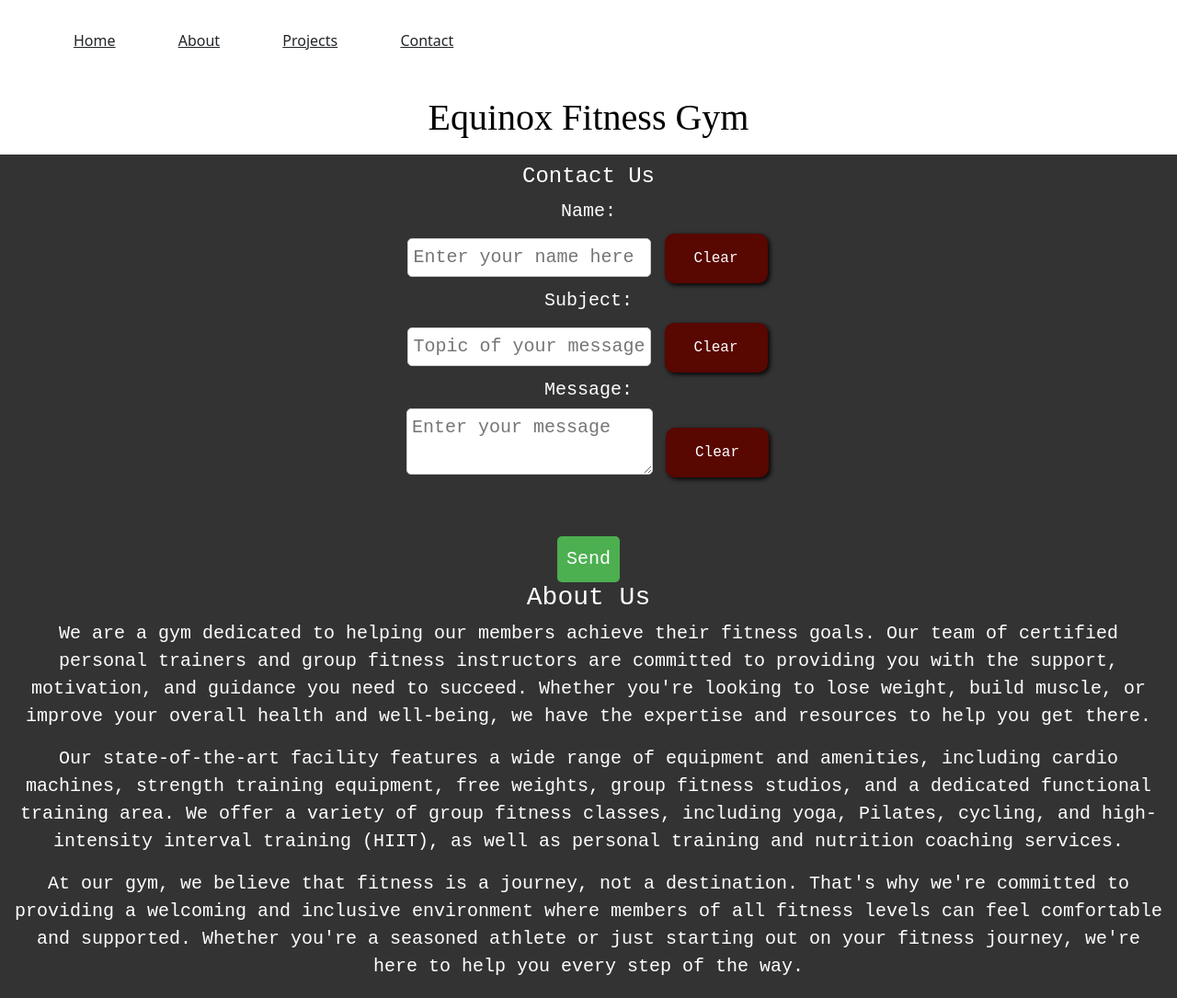
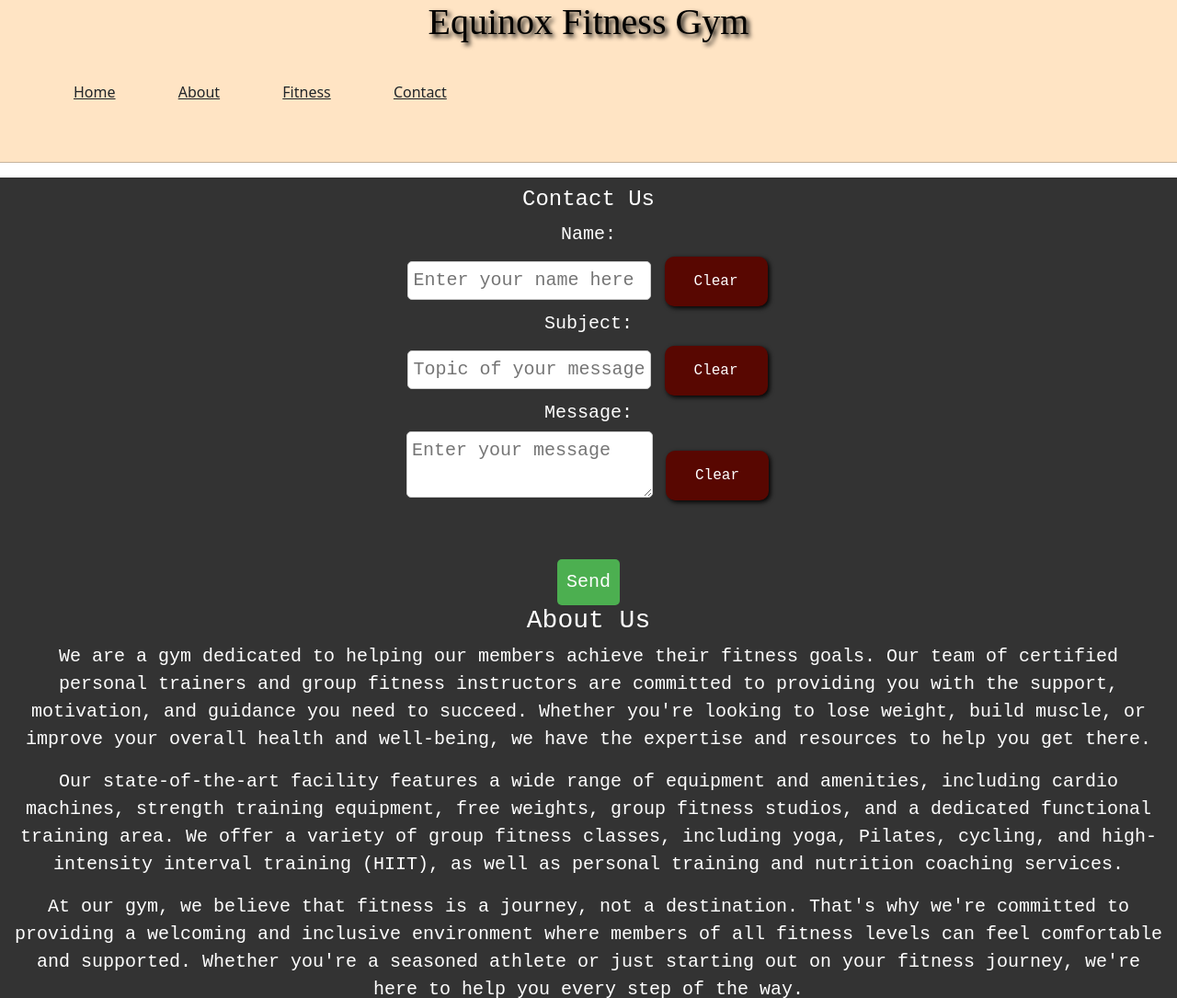
Before and after one commit to kelvindev1/Gym-Finder-Javascript-Project, a website: page index.html in a window 1280 px wide. Shown: the top 1085 px of the page at 92% size. Drawn offline with nearby package versions, Linux system fonts and the light colour scheme; no server answers.

Commit message:
added css for html

```diff
--- a/index.css
+++ b/index.css
@@ -1,3 +1,13 @@
+*{
+    margin: 0;
+    padding: 0;
+}
+
+.content{
+    background-color: bisque;
+}
+
+
 nav {
     background: var(--clr-white);
     box-shadow: var(--light-shadow);
@@ -7,11 +17,13 @@ nav {
     align-items: center;
     justify-content: space-between;
     padding: 1rem;
+
   }
   .link ul {
      display: flex;
      align-items: center;
      justify-content: space-between;
+     list-style: none;
 
   }
 
@@ -19,6 +31,8 @@ nav {
     display: inline-block;
     text-align:center ;
     padding: 0.5rem 1rem;
+    align-items: center;
+    justify-content: center;
 
 }
 .links a {
@@ -29,12 +43,13 @@ nav {
     display: block;
     padding: 0.5rem 1rem;
     transition: var(--transition);
+
   }
   .links a:hover {
     background: burlywood;
     color: var(--clr-primary-5);
     padding-left: 1.5rem;
-    color: gray;
+    color: rgb(96, 189, 250);
   }
 
 #introDiv {
@@ -43,6 +58,7 @@ nav {
     font-family: 'Times New Roman', Times, serif;
     font-weight: bold;
     color: #000000;
+    text-shadow: 3px 3px 5px black;
 }
 #mainUl li{
 list-style-type: none;
--- a/index.html
+++ b/index.html
@@ -10,7 +10,11 @@
 </head>
 
 <body>
+  <main class="content">
     <header>
+      <div id="introDiv">
+        <h1>Equinox Fitness Gym</h1>
+      </div>
 
       <nav>
         <div class="nav-header">
@@ -22,37 +26,37 @@
               <a href="about.html">about</a>
             </li>
             <li>
-        <a href="projects.html">projects</a>
+              <a href="projects.html">fitness</a>
             </li>
             <li>
               <a href="contact.html">contact</a>
             </li>
           </ul>
         </div>
+        <hr>
       </nav>
 
 
-  <div id="introDiv">
-    <h1>Equinox Fitness Gym</h1>
-  </div>
+
     </header>
 
     <ul id="mainUl"> </ul>
+  </main>
 
   <footer>
     <h4>Contact Us</h4>
     <form id="contactForm">
       <label for="name">Name:</label><br>
       <input type="text" id="name" name="name" placeholder="Enter your name here" required>
-      <button class="clear-button"onclick="clearField('name')">Clear</button><br>
+      <button class="clear-button" onclick="clearField('name')">Clear</button><br>
 
       <label for="subject">Subject:</label><br>
       <input type="text" id="subject" name="subject" placeholder="Topic of your message" required>
-      <button class="clear-button"onclick="clearField('subject')">Clear</button><br>
+      <button class="clear-button" onclick="clearField('subject')">Clear</button><br>
 
       <label for="message">Message:</label><br>
       <textarea id="message" name="message" placeholder="Enter your message" required></textarea>
-      <button class="clear-button3"onclick="clearField('message')">Clear</button><br><br>
+      <button class="clear-button3" onclick="clearField('message')">Clear</button><br><br>
 
       <input type="submit" value="Send">
     </form>
```
Lines whose indentation alone changed are shown as unchanged.
